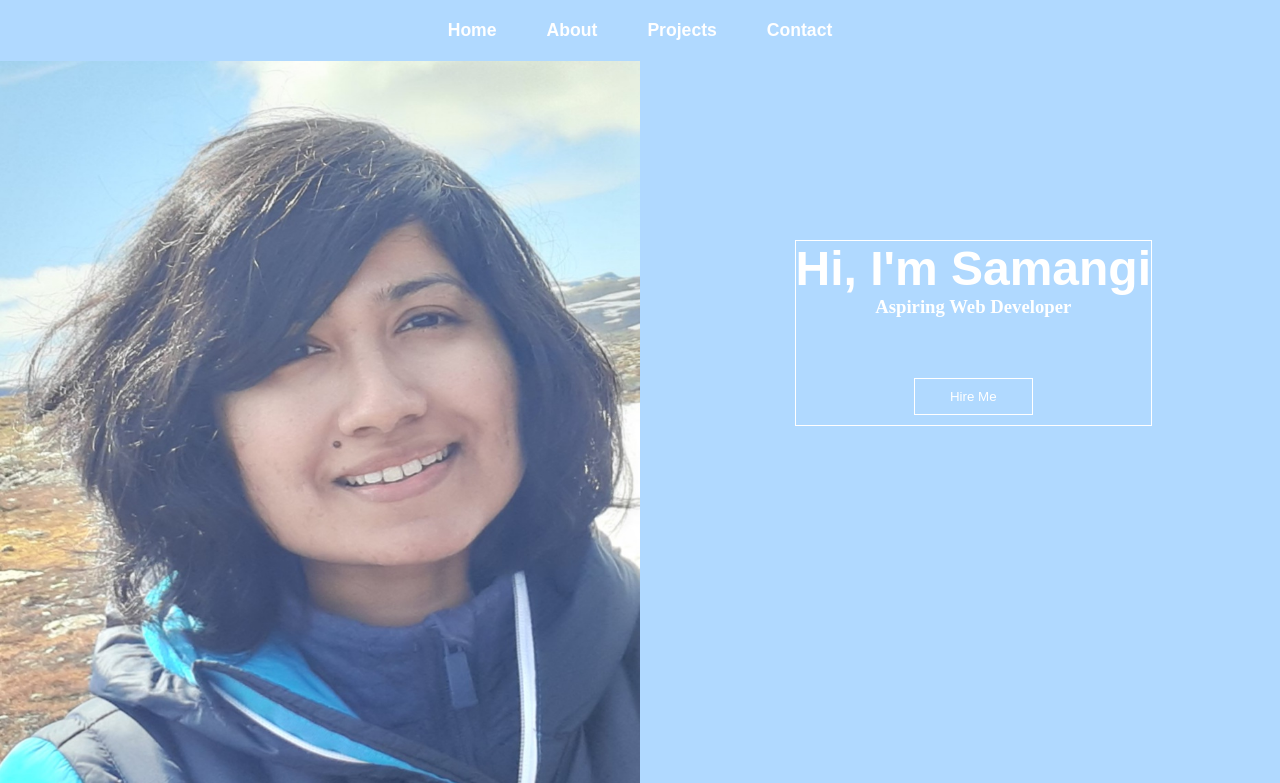
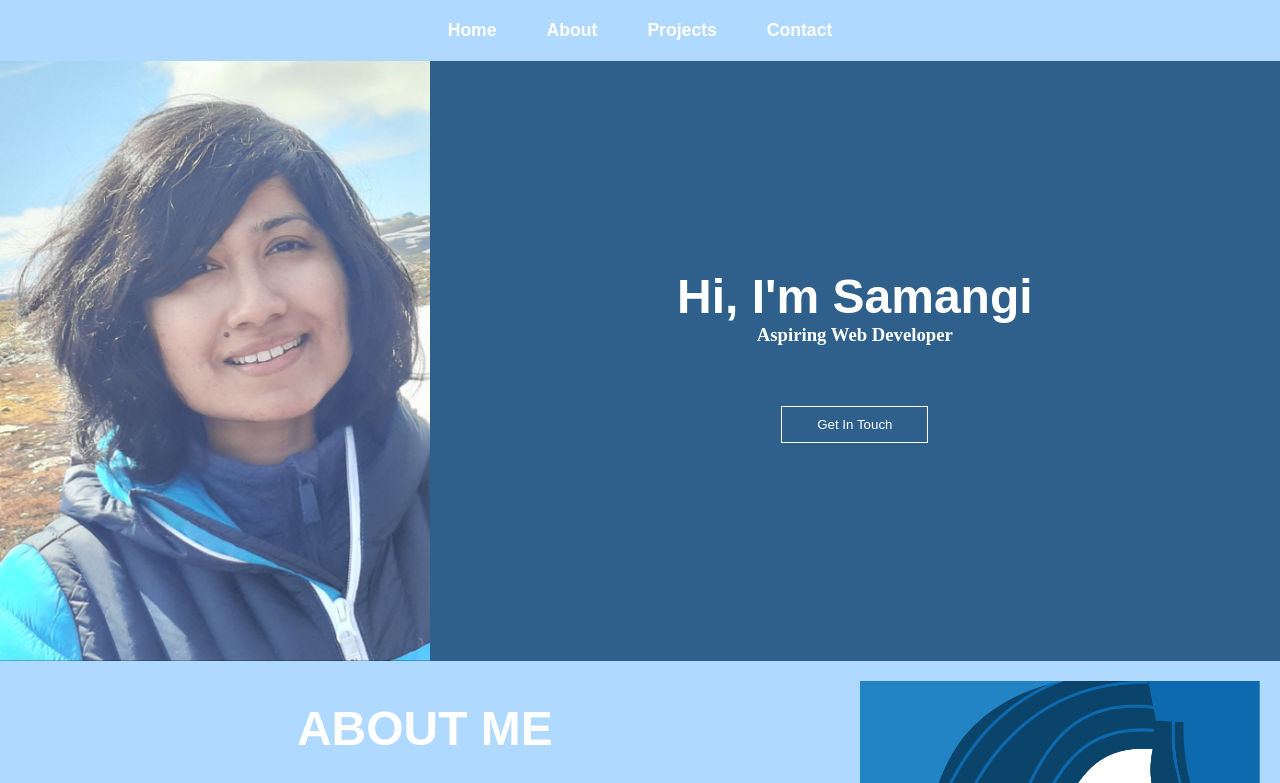
Before and after one commit to CSkuku/Portfolio, a plain HTML site: page index.html in a window 1280 px wide. Shown: the top 783 px of the page. Drawn offline with Linux system fonts and the light colour scheme.

Commit message:
changed styles

```diff
--- a/index.html
+++ b/index.html
@@ -8,6 +8,7 @@
   </head>
   <body>
     <nav class="navbar">
+
       <ul>
         <li><a href="#home">Home</a></li>
         <li><a href="#about">About</a></li>
@@ -16,14 +17,14 @@
       </ul>
     </nav>
 
-    <section id="home" >
+    <section id="home" class="home">
       <img  class="heroimg" src="img1.jpg" alt="" />
       <div class="main">
         <h1 class="headings">
           Hi, I'm Samangi <br />
         </h1>
           <h3 class="home_subtitle">Aspiring Web Developer</h3>
-        <button class="btn">Hire Me</button>
+        <button class="btn">Get In Touch</button>
       </div>
     </section>
 
--- a/styles/styles.css
+++ b/styles/styles.css
@@ -3,6 +3,12 @@
   padding: 0;
   box-sizing: border-box;
   /*   font-family: sans-serif; */
+
+}
+
+:root {
+  /* --background:rgb(67, 127, 179); */
+  --background:rgb(46, 96, 139);
 }
 
 html {
@@ -45,13 +51,18 @@ html {
   box-shadow: 0 0 5px white, 0 0 10px white, 0 0 15px white;
 }
 
-#home {
+.home {
   display: flex;
-  flex-direction: column;
-  background-color: rgba(0, 132, 255, 0.308);
-  height: 840px;
-  justify-content: center;
-  align-items: baseline;
+  flex-direction: row;
+  width: 100%;
+  height: 600px;
+
+  /* background-color: rgba(0, 132, 255, 0.308); */
+  background-color: var(--background);
+
+  /* height: 840px; */
+  /* justify-content: center;
+  align-items: baseline; */
   color: white;
 }
 
@@ -62,7 +73,7 @@ html {
   right: 0;
   background: url("img1.jpg") no repeat center center/cover;
   height: 900px;
-  width: 100%;
+  width: 100%;s
   z-index: -1;
   opacity: 0.8;
 }
@@ -70,11 +81,15 @@ html {
 .main {
   display: flex;
   flex-direction: column;
-  border: 1px solid white;
+  height:100%;
+  width: 100%;
+  /* border: 1px solid white; */
+  justify-content: center;
   align-items: center;
-  position: absolute;
-  top: 30%;
-  right: 10%;
+  /* position: absolute; */
+ /*  top: 30%;
+  right: 10%; */
+ /*  padding: 40px; */
 }
 
 /* .main h3{
@@ -212,9 +227,9 @@ margin-bottom: 60px;
 
 .heroimg{
 
-  width: 50%;
-  height: 100%;
-
+/*   width: 50%;
+  height: 50%;
+   */
 }
 
 
```
